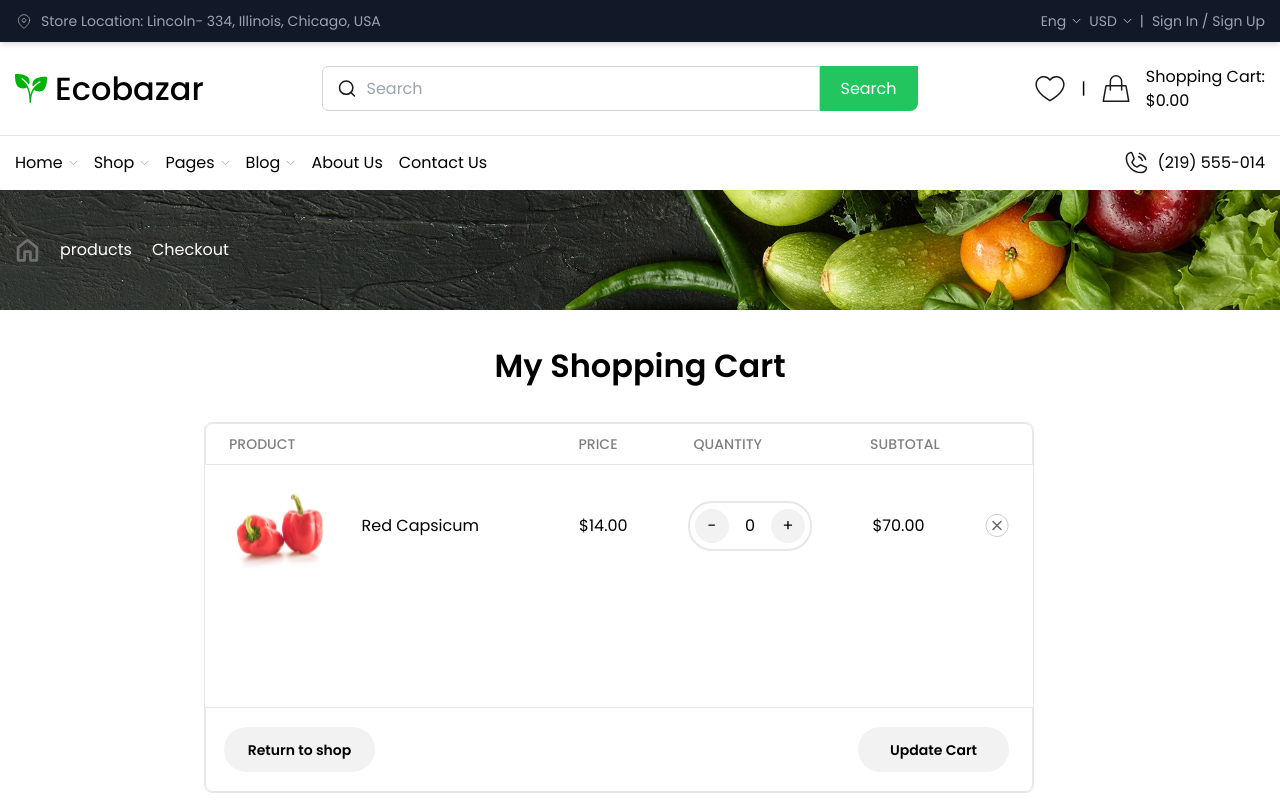
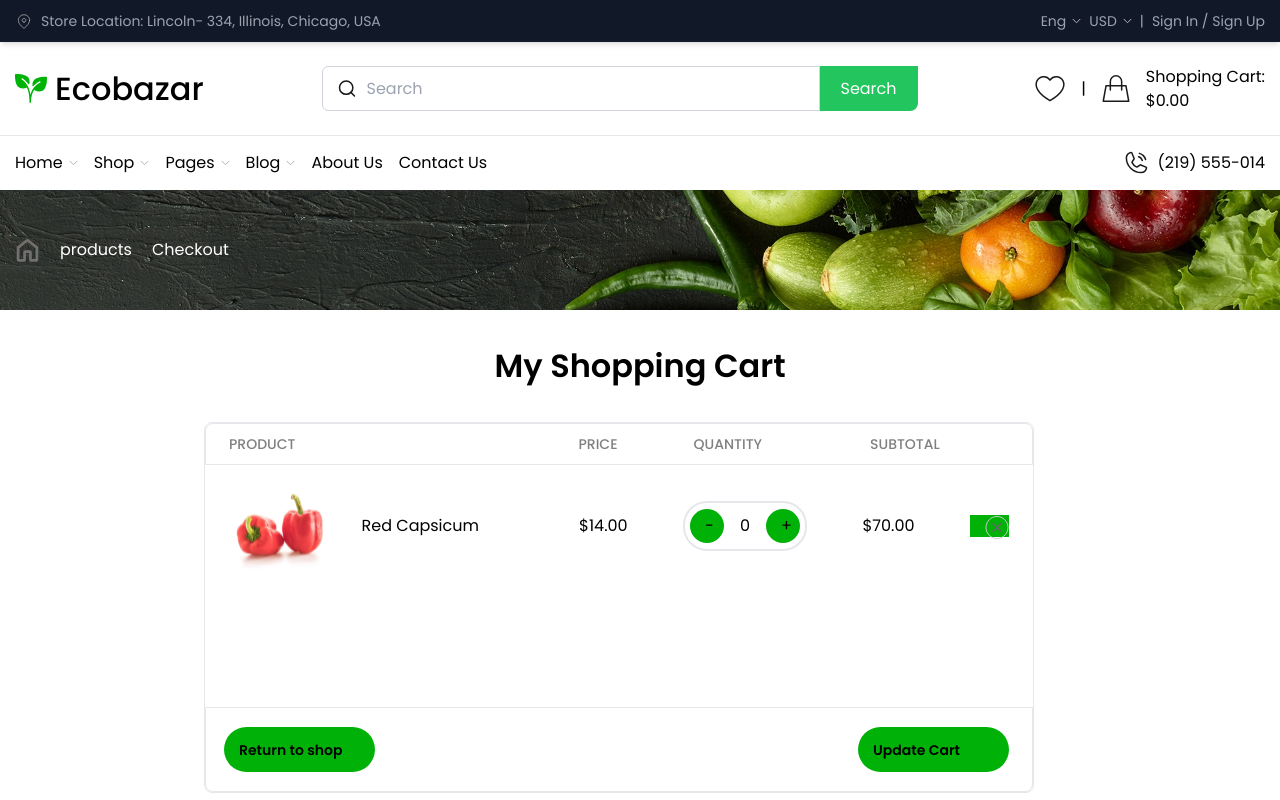
Before and after one commit to nikamunjishvili/shopping-app, a React (Vite) app: page / in a window 1280 px wide. Shown: the top 800 px of the page. Built offline with nearby package versions, Linux system fonts and the light colour scheme.

Commit message:
input components fixed

```diff
--- a/src/common/components/_molecules/Basket/Basket.tsx
+++ b/src/common/components/_molecules/Basket/Basket.tsx
@@ -3,6 +3,7 @@ import red from "../../../../../public/red.svg";
 import close from "../../../../../public/Close.svg";
 import Button from "../Button/Button";
 import { Link } from "react-router-dom";
+import Input from "../Input/input";
 
 const Basket = () => {
   const [quantity, setQuantity] = useState(0);
@@ -41,36 +42,34 @@ const Basket = () => {
                     <p>$14.00</p>
                     <div className="w-[124px] h-[50px] rounded-3xl border-[2px] flex items-center justify-center">
                       <div className="flex items-center justify-between w-[110px]">
-                        <button
+                        <Button
                           onClick={decreasequantity}
-                          className="w-[34px] h-[34px] bg-button-100 rounded-full"
-                        >
+                          className="w-[34px] h-[34px] bg-button-100 rounded-full" height={34}                        >
                           -
-                        </button>
+                        </Button>
                         <p>{quantity}</p>
-                        <button
+                        <Button
                           onClick={increasequantity}
-                          className="w-[34px] h-[34px] bg-button-100 rounded-full"
-                        >
+                          className="w-[34px] h-[34px] bg-button-100 rounded-full" height={34}                        >
                           +
-                        </button>
+                        </Button>
                       </div>
                     </div>
                     <p>$70.00</p>
-                    <button>
+                    <Button height={22}>
                       <img src={close} width={24} height={24} />
-                    </button>
+                    </Button>
                   </div>
                 </div>
               </div>
             </div>
             <div className="w-[872xp] h-[85px] border-[1px] rounded-b-lg flex items-center">
-              <button className="text-sm font-semibold ml-[18px] rounded-[46px] bg-button-100 h-[45px] w-[151px]">
+              <Button className="text-sm font-semibold ml-[18px] rounded-[46px] bg-button-100 w-[151px]" height={45}>
                 Return to shop
-              </button>
-              <button className="text-sm font-semibold ml-[483px] rounded-[46px] bg-button-100 h-[45px] w-[151px]">
+              </Button>
+              <Button className="text-sm font-semibold ml-[483px] rounded-[46px] bg-button-100 w-[151px]" height={45}>
                 Update Cart
-              </button>
+              </Button>
             </div>
           </div>
           <div className="w-[830px] h-[92px] bg-white rounded-lg border-[1px] flex items-center justify-center">
@@ -79,14 +78,14 @@ const Basket = () => {
                 Coupon Code
               </p>
               <div className="flex flex-row w-[600px] relative">
-                <input
+                <Input
                   className="border-[1px] rounded-[46px] h-[52px] w-[531px] outline-none p-6"
                   type="text"
                   placeholder="Enter code"
                 />
-                <button className="w-[196px] h-[52px] bg-button-50 rounded-[43px] text-white absolute right-[1px]">
+                <Button className="w-[196px] bg-button-50 rounded-[43px] text-white absolute right-[1px]" height={52}>
                   Apply Coupon
-                </button>
+                </Button>
               </div>
             </div>
           </div>
```
